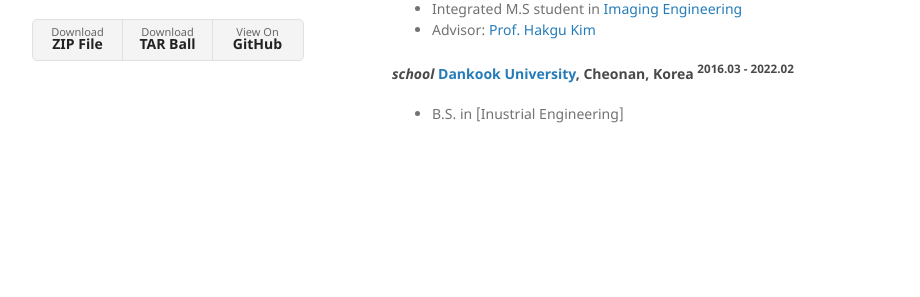
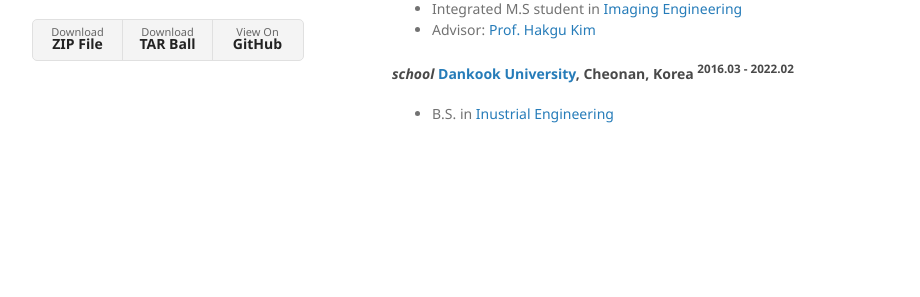
Before and after one commit to khojun611/khojun97, a Jekyll site: the page built from index.md, in a window 1280 px wide. Shown: the part 350-647 px from the top of the page, without its empty margins (178-1098 px from the left). Built offline with Jekyll 4.4.1, drawn with Linux system fonts in a browser that asks for light colours; part of the change alters nothing that is shown.

```diff
--- a/index.md
+++ b/index.md
@@ -20,7 +20,7 @@ and (iii) applying a scene text segmentation to various fields.
   <sup>2022.09 - Current</sup>
  </h4>
 
- - Integrated M.S student in [Imaging Engineering]
+ - Integrated M.S student in [Imaging Engineering]("https://gsaim.cau.ac.kr/ )
  - Advisor: [Prof. Hakgu Kim](https://www.irislab.cau.ac.kr/)
 
  [Imaging Engineering]: "https://gsaim.cau.ac.kr/
@@ -31,6 +31,6 @@ and (iii) applying a scene text segmentation to various fields.
   <sup>2016.03 - 2022.02</sup>
  </h4>
 
- - B.S. in [Inustrial Engineering]
+ - B.S. in [Inustrial Engineering](https://cms.dankook.ac.kr/web/ind)
 
  [Industrial Engineering]: https://cms.dankook.ac.kr/web/ind
```
